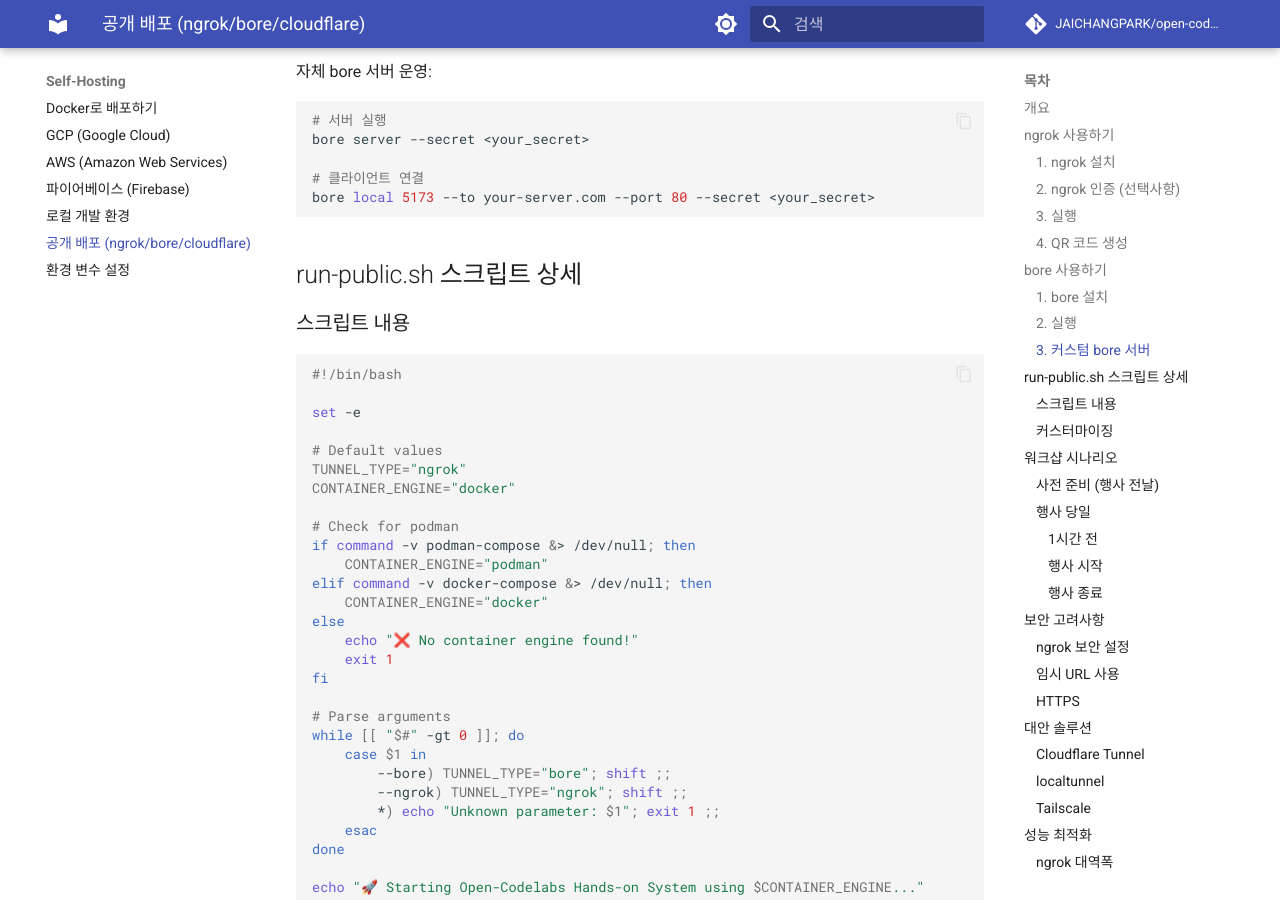
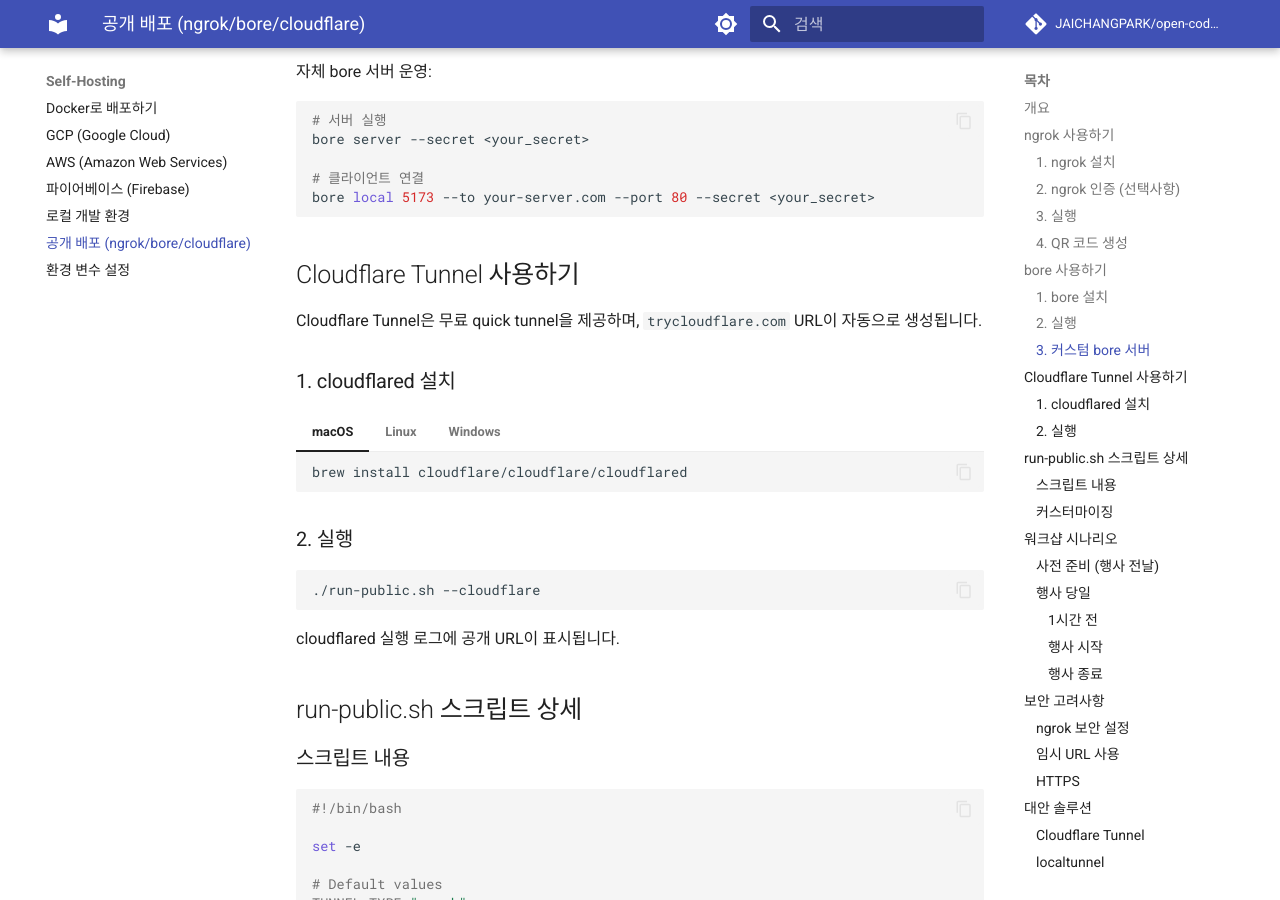
Before and after one commit to JAICHANGPARK/open-codelabs, an MkDocs documentation site: the page built from docs/self-hosting/public-deployment.md, in a window 1280 px wide and 900 px high, scrolled down 2009 px. Built offline with MkDocs 1.6.1 and Material for MkDocs 9.7.7, drawn with Linux system fonts in a browser that asks for light colours; comment, search, counter and statistics services are not loaded; the version menu is left out.

Commit message:
Update public-deployment.md

````diff
--- a/docs/self-hosting/public-deployment.md
+++ b/docs/self-hosting/public-deployment.md
@@ -109,6 +109,31 @@
 # 클라이언트 연결
 bore local 5173 --to your-server.com --port 80 --secret <your_secret>
 ```
+
+## Cloudflare Tunnel 사용하기
+
+Cloudflare Tunnel은 무료 quick tunnel을 제공하며, `trycloudflare.com` URL이 자동으로 생성됩니다.
+
+### 1. cloudflared 설치
+
+=== "macOS"
+    ```bash
+    brew install cloudflare/cloudflare/cloudflared
+    ```
+
+=== "Linux"
+    [Cloudflare 다운로드 안내](https://developers.cloudflare.com/cloudflare-one/connections/connect-networks/downloads/)에서 설치
+
+=== "Windows"
+    [Cloudflare 다운로드 안내](https://developers.cloudflare.com/cloudflare-one/connections/connect-networks/downloads/)에서 설치
+
+### 2. 실행
+
+```bash
+./run-public.sh --cloudflare
+```
+
+cloudflared 실행 로그에 공개 URL이 표시됩니다.
 
 ## run-public.sh 스크립트 상세
 
````
